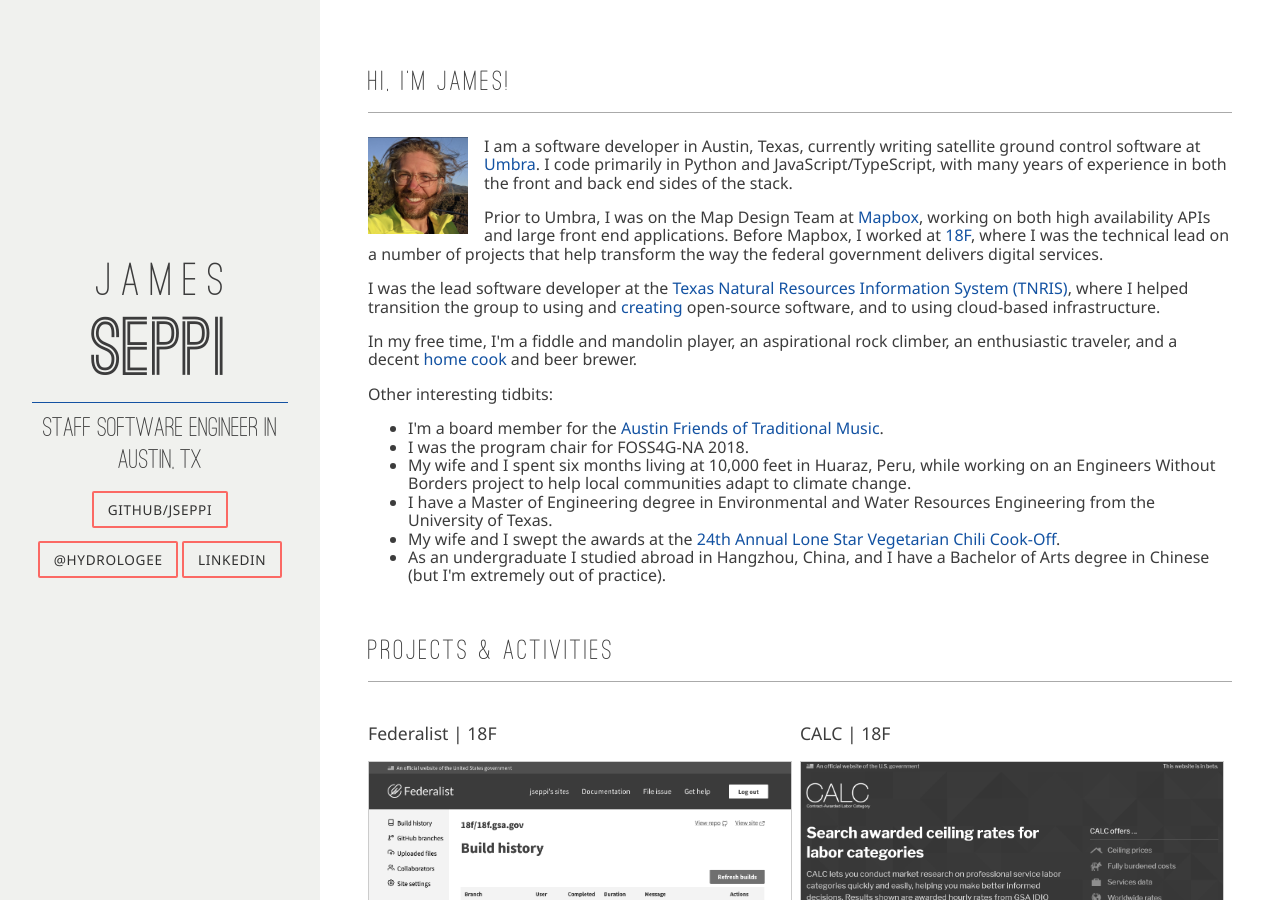
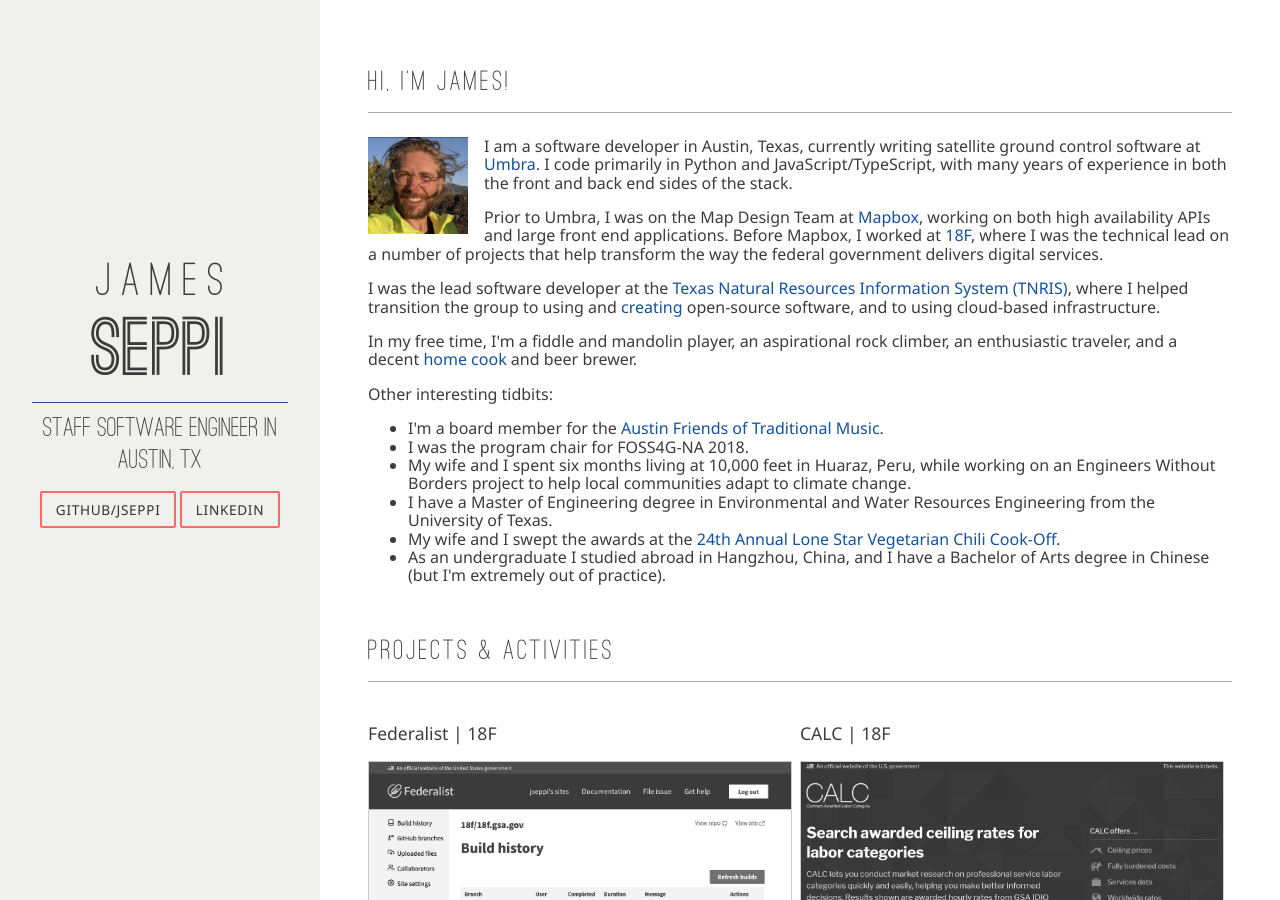
Before and after one commit to jseppi/jseppi.github.io, a Jekyll site: the page built from index.html, in a window 1280 px wide and 900 px high. Built offline with Jekyll 4.4.1, drawn with Linux system fonts in a browser that asks for light colours; nearby versions of some CDN libraries.

Commit message:
Update default.html

```diff
--- a/_layouts/default.html
+++ b/_layouts/default.html
@@ -43,9 +43,6 @@
             <a class="pure-button" href="https://github.com/jseppi">GitHub/jseppi</a>
           </li>
           <li class="nav-item">
-            <a class="pure-button" href="https://twitter.com/hydrologee">@hydrologee</a>
-          </li>
-          <li class="nav-item">
             <a class="pure-button" href="https://www.linkedin.com/in/james-seppi-5b884a40/">LinkedIn</a>
           </li>
         </ul>
```
